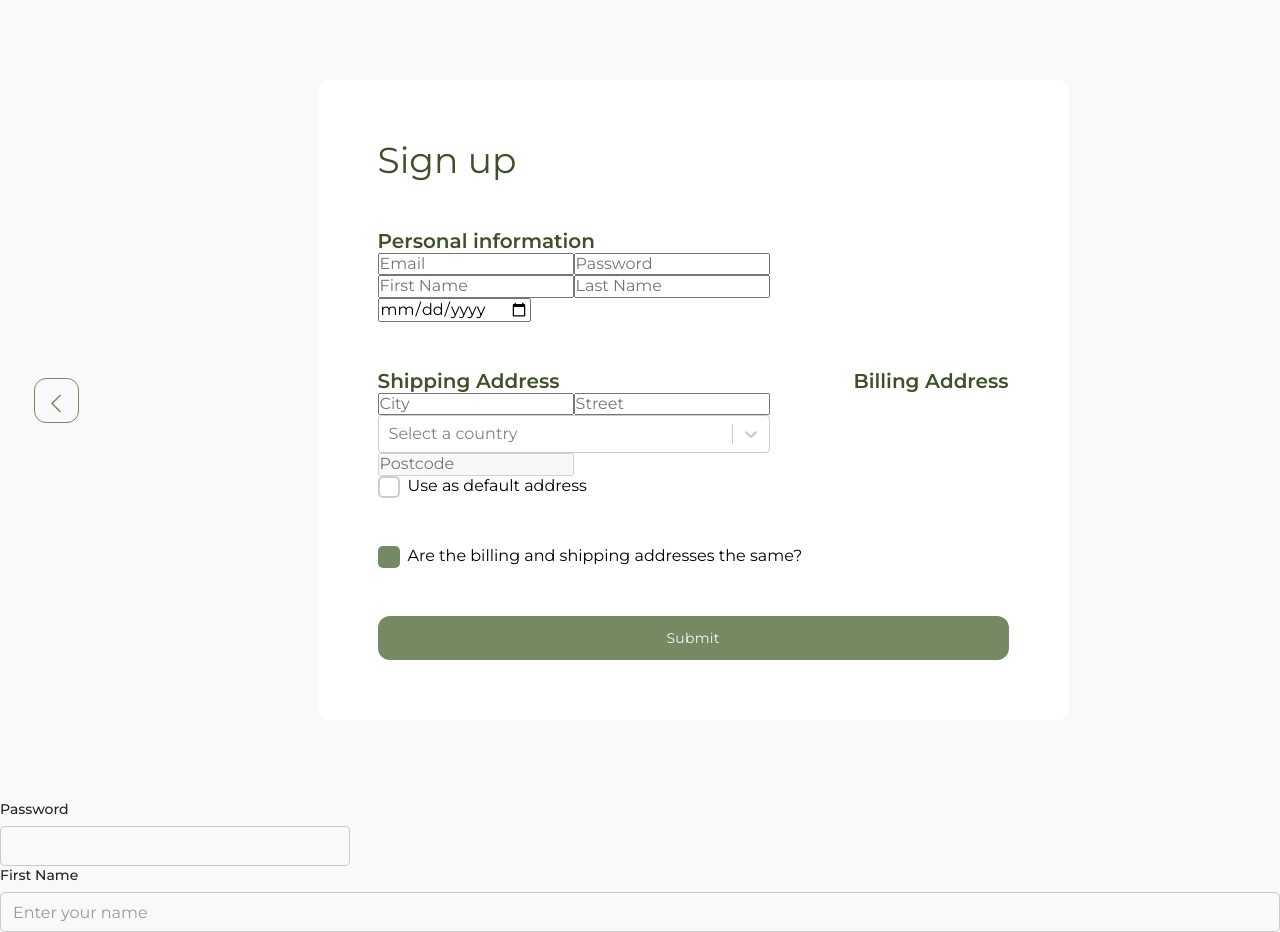
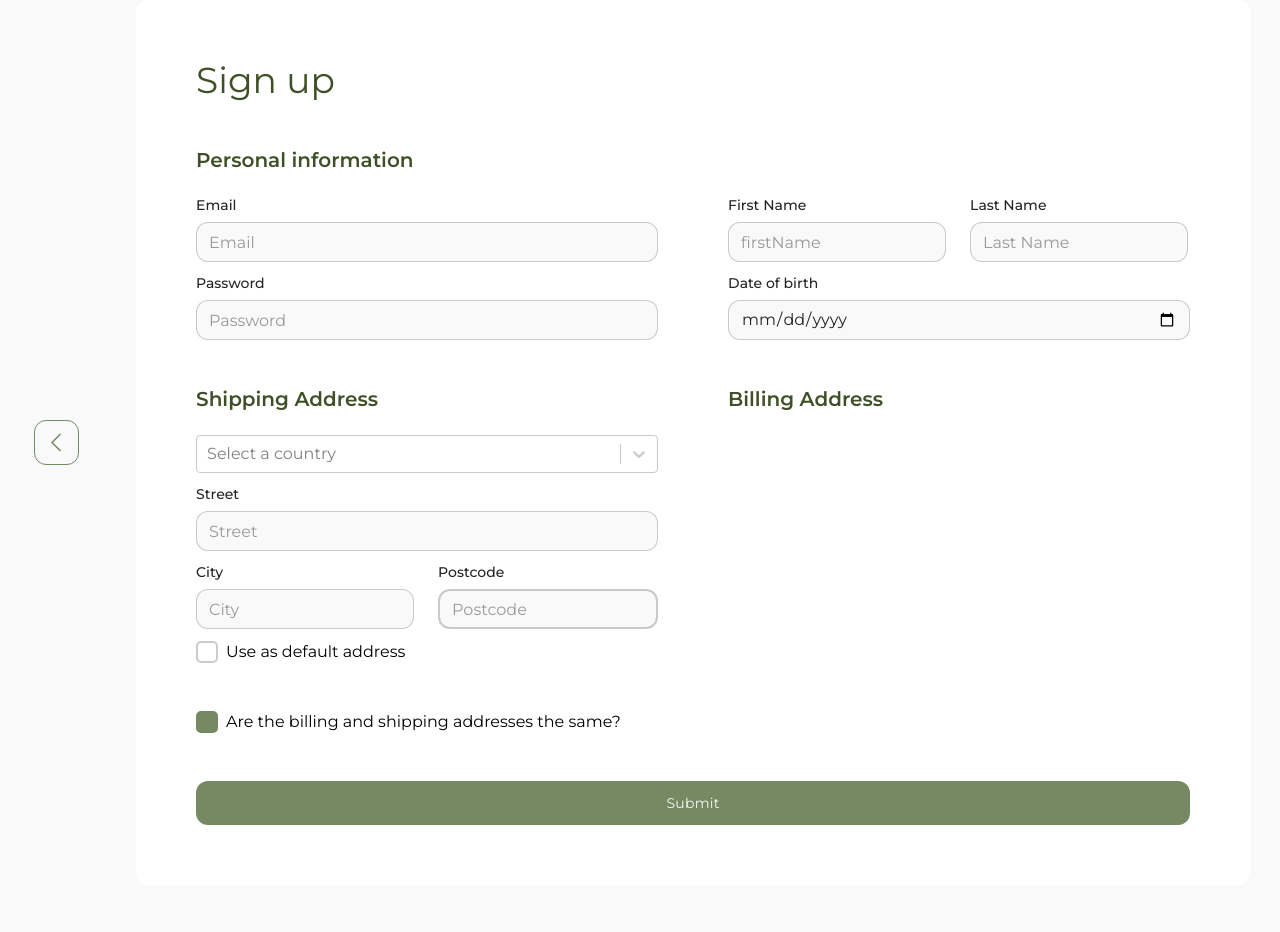
Before and after one commit to D4n1el13and37/e-commerce-app, a React (Vite) app: page / in a window 1280 px wide. After the commit the page ends 885 px from the top, so only its background shows below. Built offline with nearby package versions, Linux system fonts and the light colour scheme.

Commit message:
feat: add style for regidter form

```diff
--- a/src/App.tsx
+++ b/src/App.tsx
@@ -1,12 +1,6 @@
 // import { useState, useEffect } from 'react';
 // import { projectKey, getApiRoot } from './api/BuildClient';
-import React from 'react';
-
-// import './App.css';
 import Register from './pages/Register/Register';
-import Button from './components/ui/button/Button';
-import Checkbox from './components/ui/checkbox/Checkbox';
-import Input from './components/ui/input/Input';
 
 function App() {
   // const [projectDetails, setProjectDetails] = useState({});
@@ -36,27 +30,7 @@ function App() {
   //   console.log('click');
   // }
 
-  return (
-    <div>
-      <Register></Register>
-      <Input
-        id="password"
-        width="350px"
-        type="password"
-        fieldName="Password"
-        error="truw"
-        onChange={(value) => value}
-      />
-      <Input
-        id="name"
-        fieldName="First Name"
-        type="text"
-        error=""
-        placeholder="Enter your name"
-        onChange={(value) => value}
-      />
-    </div>
-  );
+  return <Register />;
 }
 
 export default App;
--- a/src/components/form/Register/AddressForm/AddressForm.tsx
+++ b/src/components/form/Register/AddressForm/AddressForm.tsx
@@ -2,6 +2,8 @@ import React, { useState } from 'react';
 import Checkbox from '../../../ui/checkbox/Checkbox';
 import { CountrySelect, CountryOption } from './CountrySelect';
 import { FormInfoProps } from '../interfaceRegister';
+import classes from '../Rigister.module.scss';
+import Input from '../../../ui/input/Input';
 
 export default function AddressForm({ register, errors }: FormInfoProps) {
   const [selectedCountry, setSelectedCountry] = useState<CountryOption | null>(
@@ -14,32 +16,44 @@ export default function AddressForm({ register, errors }: FormInfoProps) {
   };
 
   return (
-    <div>
-      <div>
-        <input
-          {...register('city', {
-            required: 'Street must have at least 1 character',
-            pattern: {
-              value: /^[a-zA-Z\s]+$/,
-              message: 'Street name must contain only letters',
-            },
-          })}
-          type="text"
-          placeholder="City"
-        />
-        {errors.city && <p>{errors.city.message}</p>}
-        <input
+    <div className={`${classes.address}`}>
+      <div className={`${classes.address__information}`}>
+        <CountrySelect onCountryChange={handleCountryChange} />
+
+        <Input
           {...register('street', {
             required: 'Street must have at least 1 character',
           })}
+          id="Street"
+          fieldName="Street"
           type="text"
           placeholder="Street"
+          onChange={(value) => value}
         />
-        {errors.street && <p>{errors.street.message}</p>}
+        {errors.street && (
+          <div className={`${classes.error}`}>{errors.street.message}</div>
+        )}
 
-        <div className="">
-          <CountrySelect onCountryChange={handleCountryChange} />
-          <input
+        <div className={`${classes.address__code}`}>
+          <Input
+            {...register('city', {
+              required: 'Street must have at least 1 character',
+              pattern: {
+                value: /^[a-zA-Z\s]+$/,
+                message: 'Street name must contain only letters',
+              },
+            })}
+            id="city"
+            fieldName="City"
+            type="text"
+            placeholder="City"
+            onChange={(value) => value}
+          />
+          {errors.city && (
+            <div className={`${classes.error}`}>{errors.city.message}</div>
+          )}
+
+          <Input
             {...register('postcode', {
               required: selectedCountry != null,
               validate: (value) => {
@@ -53,11 +67,16 @@ export default function AddressForm({ register, errors }: FormInfoProps) {
                 return true;
               },
             })}
+            id="postcode"
+            fieldName="Postcode"
             type="text"
             placeholder="Postcode"
             disabled={!selectedCountry}
+            onChange={(value) => value}
           />
-          {errors.postcode && <div>{errors.postcode.message}</div>}
+          {errors.postcode && (
+            <div className={`${classes.error}`}>{errors.postcode.message}</div>
+          )}
         </div>
       </div>
 
--- a/src/components/form/Register/AddressForm/CountrySelect.tsx
+++ b/src/components/form/Register/AddressForm/CountrySelect.tsx
@@ -1,5 +1,6 @@
 import React, { useEffect, useState } from 'react';
 import Select from 'react-select';
+import Input from '../../../ui/input/Input';
 
 export interface CountryOption {
   label: string;
--- a/src/components/form/Register/PersonalInfo.tsx
+++ b/src/components/form/Register/PersonalInfo.tsx
@@ -1,3 +1,4 @@
+import Input from '../../ui/input/Input';
 import classes from './Rigister.module.scss';
 import { FormInfoProps } from './interfaceRegister';
 
@@ -5,8 +6,9 @@ export default function PersonalInfo({ register, errors }: FormInfoProps) {
   return (
     <div>
       <h3 className={`${classes.form__subtitle}`}>Personal information</h3>
-      <div className="">
-        <input
+      <div className={`${classes.form__personalData}`}>
+        <div className={`${classes.credentials}`}>
+          <Input
             {...register('email', {
               required: 'Email is required',
               validate: (value: string) => {
@@ -17,12 +19,17 @@ export default function PersonalInfo({ register, errors }: FormInfoProps) {
                 return true;
               },
             })}
-          type="text"
+            id="email"
+            fieldName="Email"
+            type="email"
             placeholder="Email"
+            onChange={(value) => value}
           />
-        {errors.email && <div>{errors.email.message}</div>}
+          {errors.email && (
+            <div className={`${classes.error}`}>{errors.email.message}</div>
+          )}
 
-        <input
+          <Input
             {...register('password', {
               required: 'Password is required',
               minLength: {
@@ -38,14 +45,20 @@ export default function PersonalInfo({ register, errors }: FormInfoProps) {
                 return true;
               },
             })}
+            id="password"
+            fieldName="Password"
             type="password"
             placeholder="Password"
+            onChange={(value) => value}
           />
-        {errors.password && <div>{errors.password.message}</div>}
+          {errors.password && (
+            <div className={`${classes.error}`}>{errors.password.message}</div>
+          )}
         </div>
-      <div className="">
-        <div className="">
-          <input
+        <div className={`${classes.profile}`}>
+          <div className={`${classes.profile__person}`}>
+            <div className={`${classes.profile__name}`}>
+              <Input
                 {...register('firstName', {
                   required: 'First name is required',
                   minLength: {
@@ -60,12 +73,20 @@ export default function PersonalInfo({ register, errors }: FormInfoProps) {
                     return true;
                   },
                 })}
+                id="firstName"
+                fieldName="First Name"
                 type="text"
-            placeholder="First Name"
+                placeholder="firstName"
+                onChange={(value) => value}
               />
-          {errors.firstName && <div>{errors.firstName.message}</div>}
-
-          <input
+              {errors.firstName && (
+                <div className={`${classes.error}`}>
+                  {errors.firstName.message}
+                </div>
+              )}
+            </div>
+            <div className={`${classes.profile__lastName}`}>
+              <Input
                 {...register('lastName', {
                   required: 'Last name is required',
                   minLength: {
@@ -80,12 +101,20 @@ export default function PersonalInfo({ register, errors }: FormInfoProps) {
                     return true;
                   },
                 })}
+                id="lastName"
+                fieldName="Last Name"
                 type="text"
                 placeholder="Last Name"
+                onChange={(value) => value}
               />
-          {errors.lastName && <div>{errors.lastName.message}</div>}
+              {errors.lastName && (
+                <div className={`${classes.error}`}>
+                  {errors.lastName.message}
                 </div>
-        <input
+              )}
+            </div>
+          </div>
+          <Input
             {...register('dateBirth', {
               required: 'Date of birth is required',
               validate: (value: string) => {
@@ -93,7 +122,8 @@ export default function PersonalInfo({ register, errors }: FormInfoProps) {
 
                 const dateToday = new Date();
                 const dateBirth = new Date(value);
-              const userAge = dateToday.getFullYear() - dateBirth.getFullYear();
+                const userAge =
+                  dateToday.getFullYear() - dateBirth.getFullYear();
                 const isBirthdayPassed =
                   dateToday.getMonth() > dateBirth.getMonth() ||
                   (dateToday.getMonth() === dateBirth.getMonth() &&
@@ -108,9 +138,15 @@ export default function PersonalInfo({ register, errors }: FormInfoProps) {
                 return true;
               },
             })}
+            id="dateBirth"
+            fieldName="Date of birth"
             type="date"
+            onChange={(value) => value}
           />
-        {errors.dateBirth && <div>{errors.dateBirth.message}</div>}
+          {errors.dateBirth && (
+            <div className={`${classes.error}`}>{errors.dateBirth.message}</div>
+          )}
+        </div>
       </div>
     </div>
   );
--- a/src/components/form/Register/Rigister.module.scss
+++ b/src/components/form/Register/Rigister.module.scss
@@ -21,13 +21,57 @@
   }
 
   &__subtitle {
+    margin-bottom: 24px;
     font-weight: 600;
     font-size: var(--third-font-size);
     color: var(--accent-color, #3f5028);
   }
 
   &__addresses {
-    display: flex;
-    gap: 84px;
+    display: grid;
+    grid-template-columns: repeat(2, 1fr);
+    gap: 70px;
+  }
+
+  &__personalData {
+    display: grid;
+    grid-template-columns: repeat(2, 1fr);
+    gap: 70px;
+  }
+
+  .profile {
+    display: grid;
+    gap: 12px;
+
+    &__person {
+      display: flex;
+      gap: 24px;
+    }
+  }
+
+  .credentials {
+    display: grid;
+    gap: 12px;
   }
 }
+
+.error {
+  margin-top: 5px;
+  font-weight: 400;
+  font-size: 12px;
+  line-height: 16px;
+  color: var(--error-color, #ff5449);
+}
+
+.address {
+  &__information {
+    display: grid;
+    margin-bottom: 12px;
+    gap: 12px;
+  }
+
+  &__code {
+    display: flex;
+    gap: 24px;
+  }
+}
--- a/src/components/ui/button/Button.module.scss
+++ b/src/components/ui/button/Button.module.scss
@@ -6,6 +6,10 @@
   height: 45px;
   color: var(--primary-color, #758963);
   background-color: transparent;
+
+  display: flex;
+  justify-content: center;
+  align-items: center;
 
   @media (any-hover: hover) {
     &:hover {
--- a/src/components/ui/input/Input.module.scss
+++ b/src/components/ui/input/Input.module.scss
@@ -20,7 +20,7 @@
   margin: 0;
   outline: none;
   border: 1px solid var(--schemes-outline-50, rgba(152, 153, 152, 0.5));
-  border-radius: 5px;
+  border-radius: 12px;
   padding: 8px 12px;
   width: 100%;
   height: 40px;
```
Also changed, not shown: 1 other file (tests, documents, lock files or other folders). Lines whose indentation alone changed are shown as unchanged.
